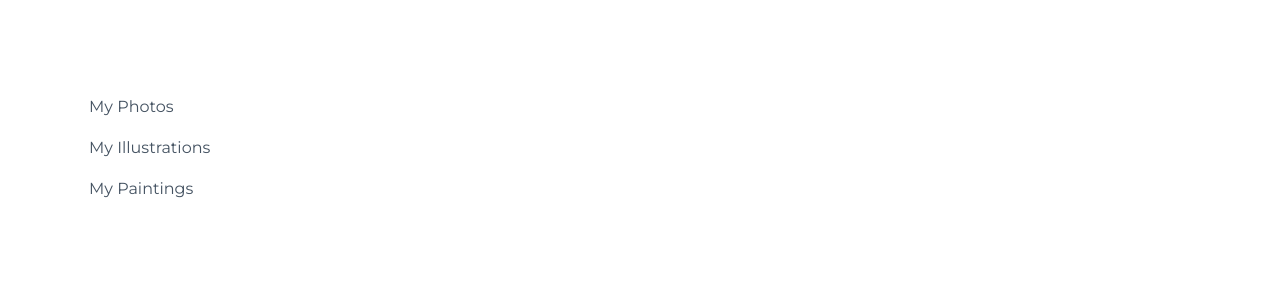
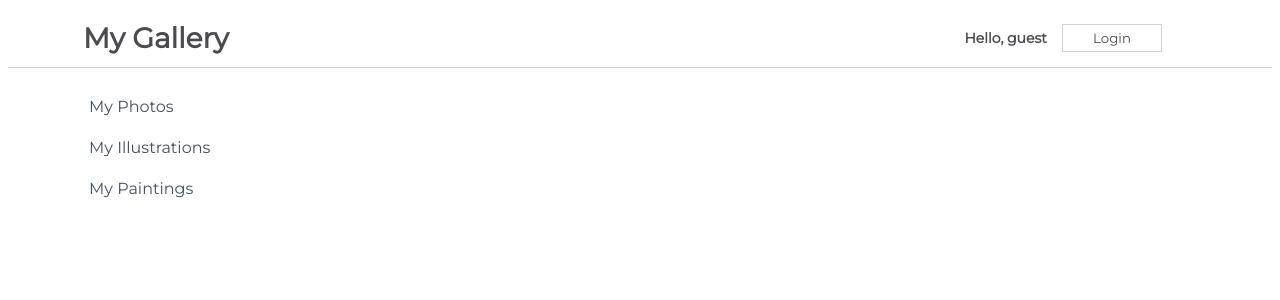
Before and after one commit to SJECollins/ci-react-challenge, a React (Create React App) app in the folder my-app/: page / in a window 1280 px wide. Shown: the top 300 px of the page. Built offline with nearby package versions, Linux system fonts and the light colour scheme.

Commit message:
Class Comp challenge

```diff
--- a/my-app/src/App.js
+++ b/my-app/src/App.js
@@ -1,9 +1,11 @@
 import css from './App.module.css';
+import NavBarSimple from './components/NavBarSimple';
 import Sidebar from './components/Sidebar';
 
 function App() {
   return (
     <div className={css.App}>
+      <NavBarSimple />
       <Sidebar />
     </div>
   );
--- /dev/null
+++ b/my-app/src/components/NavBarSimple.js
@@ -0,0 +1,35 @@
+import React from "react";
+import css from './css/NavBarSimple.module.css'
+
+class NavBarSimple extends React.Component {
+    constructor(props) {
+        super(props)
+        this.state = {
+            message: "Hello, guest",
+            buttonText: "Login"
+        }
+    }
+
+    handleClick() {
+        this.setState((prevState, prevProps) => {
+            return {
+                message: prevState.message === "Hello, guest" ? "Welcome back, user" : "Hello, guest",
+                buttonText: prevState.buttonText === "Login" ? "Logout" : "Login"
+            }
+        })
+    }
+
+    render() {
+        return (
+            <div className={css.NavBar}>
+                <h1>My Gallery</h1>
+                <div>
+                    <span>{this.state.message}</span>
+                    <button onClick={() => this.handleClick()}>{this.state.buttonText}</button>
+                </div>
+            </div>
+        )
+    }
+}
+
+export default NavBarSimple
```
